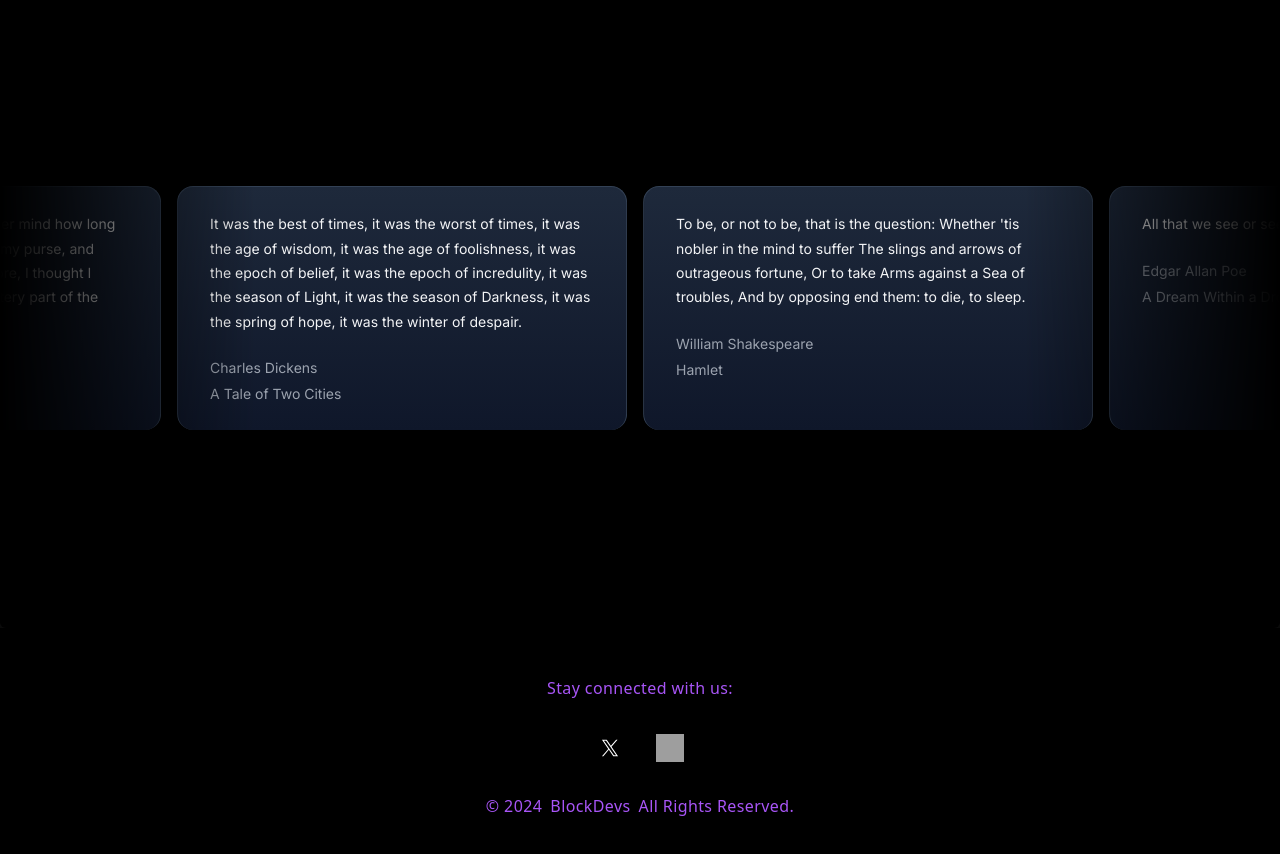
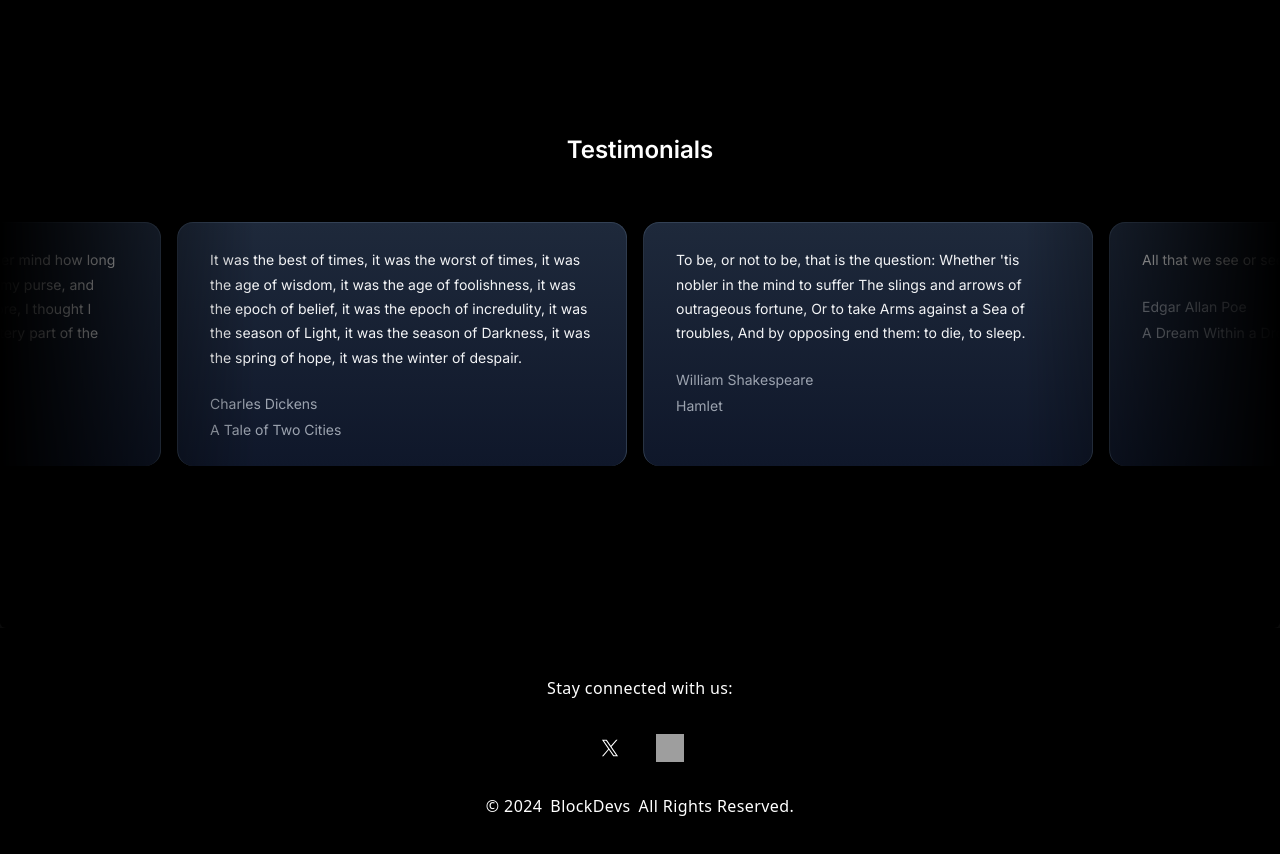
Before and after one commit to SamarthSaxena10/BlockDevs-HQ, a Next.js app: page / in a window 1280 px wide. Shown: the part 2020-2874 px from the top of the page. Built offline with nearby package versions, Linux system fonts and the light colour scheme; grey boxes are pictures that could not be loaded.

Commit message:
testimonials

```diff
--- a/src/components/Footer/Footer.tsx
+++ b/src/components/Footer/Footer.tsx
@@ -4,7 +4,7 @@ import React from "react";
 
 const Footer: React.FC = () => {
   return (
-    <footer className="bg-black text-purple-500 py-12 px-4 font-sans tracking-wide">
+    <footer className="bg-black text-white font-medium py-12 px-4 font-sans tracking-wide">
       <div className="text-center">
         <h6 className="text-base">Stay connected with us:</h6>
 
--- a/src/components/Intro/Blockchains.tsx
+++ b/src/components/Intro/Blockchains.tsx
@@ -77,7 +77,7 @@ const Blockchains: React.FC = () => {
         <div className="grid grid-cols-1 sm:grid-cols-2 lg:grid-cols-3 xl:grid-cols-4 gap-6">
           <Card
             text="Solana"
-            link="https://soldevs.vercel.app/"
+            link="https://solanaxdevs.vercel.app/"
             target="_blank"
             imageUrl="https://solana.com/_next/static/media/logotype.e4df684f.svg"
           />
@@ -109,8 +109,11 @@ const Blockchains: React.FC = () => {
         </div>
 
       </div>
+
+      <div>
       <Testimonial/>
       <Footer />
+      </div>
     </div>
   );
 };
--- a/src/components/Testimonal/Testimonial.tsx
+++ b/src/components/Testimonal/Testimonial.tsx
@@ -4,7 +4,9 @@ import { InfiniteMovingCards } from "../ui/infinite-moving-cards";
 
 
 
+
 const testimonials = [
+
     {
       quote:
         "It was the best of times, it was the worst of times, it was the age of wisdom, it was the age of foolishness, it was the epoch of belief, it was the epoch of incredulity, it was the season of Light, it was the season of Darkness, it was the spring of hope, it was the winter of despair.",
@@ -38,7 +40,9 @@ const testimonials = [
 
   export function InfiniteMovingCardsDemo() {
     return (
+
       <div className="h-[40rem] rounded-md flex flex-col antialiased bg-white dark:bg-black dark:bg-grid-white/[0.05] items-center justify-center relative overflow-hidden">
+              <h1 className="text-white text-2xl text-center font-semibold mb-[40px]"> Testimonials </h1>
         <InfiniteMovingCards
           items={testimonials}
           direction="right"
```
